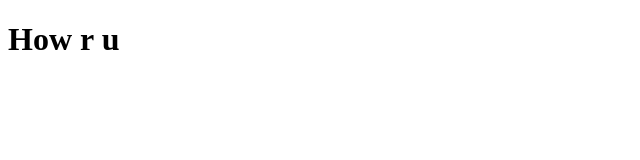
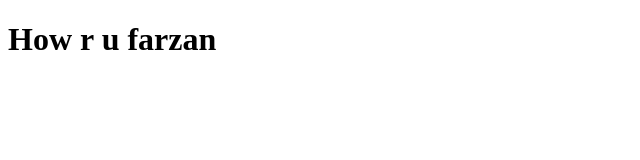
Before and after one commit to farzantahir456/farzan, a plain HTML site: page index.html in a window 1280 px wide. Shown: the whole page, without its empty margins (0-640 px from the left). Drawn offline with Linux system fonts and the light colour scheme.

Commit message:
updated index.html

```diff
--- a/index.html
+++ b/index.html
@@ -6,6 +6,6 @@
     <title>Document</title>
 </head>
 <body>
-    <h1>How r u </h1>
+    <h1>How r u farzan </h1>
 </body>
 </html>
```
